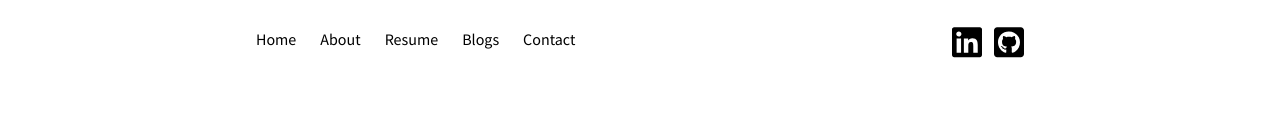
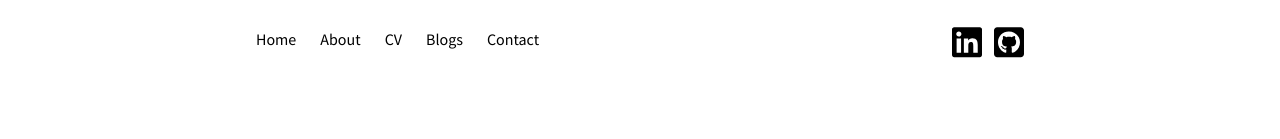
Before and after one commit to AsishMandoi/AsishMandoi.github.io, a Next.js app: page / in a window 1280 px wide. Shown: the top 139 px of the page. Built offline with nearby package versions, Linux system fonts and the light colour scheme.

Commit message:
updated CV and added links for it

```diff
--- a/components/layout.js
+++ b/components/layout.js
@@ -71,7 +71,7 @@ export default function Layout({ children, home }) {
               <Link href={`/about`}><a><h2 className={utilStyles.textMd}>About</h2></a></Link>
             </li>
             <li>
-              <Link href="/resume.pdf"><a><h2 className={utilStyles.textMd}>Resume</h2></a></Link>
+              <Link href="/cv.pdf"><a><h2 className={utilStyles.textMd}>CV</h2></a></Link>
             </li>
             <li>
               <Link href="/blogs"><a><h2 className={utilStyles.textMd}>Blogs</h2></a></Link>
--- a/components/navbar.js
+++ b/components/navbar.js
@@ -15,7 +15,7 @@ export default function Navbar() {
           <Link href="/about"><a>About</a></Link>
         </li>
         <li className={styles.listItem}>
-          <Link href="/resume.pdf"><a>Resume</a></Link>
+          <Link href="/cv.pdf"><a>CV</a></Link>
         </li>
         <li className={styles.listItem}>
           <Link href="/blogs"><a>Blogs</a></Link>
```
Also changed, not shown: 1 other file (tests, documents, lock files or other folders).
